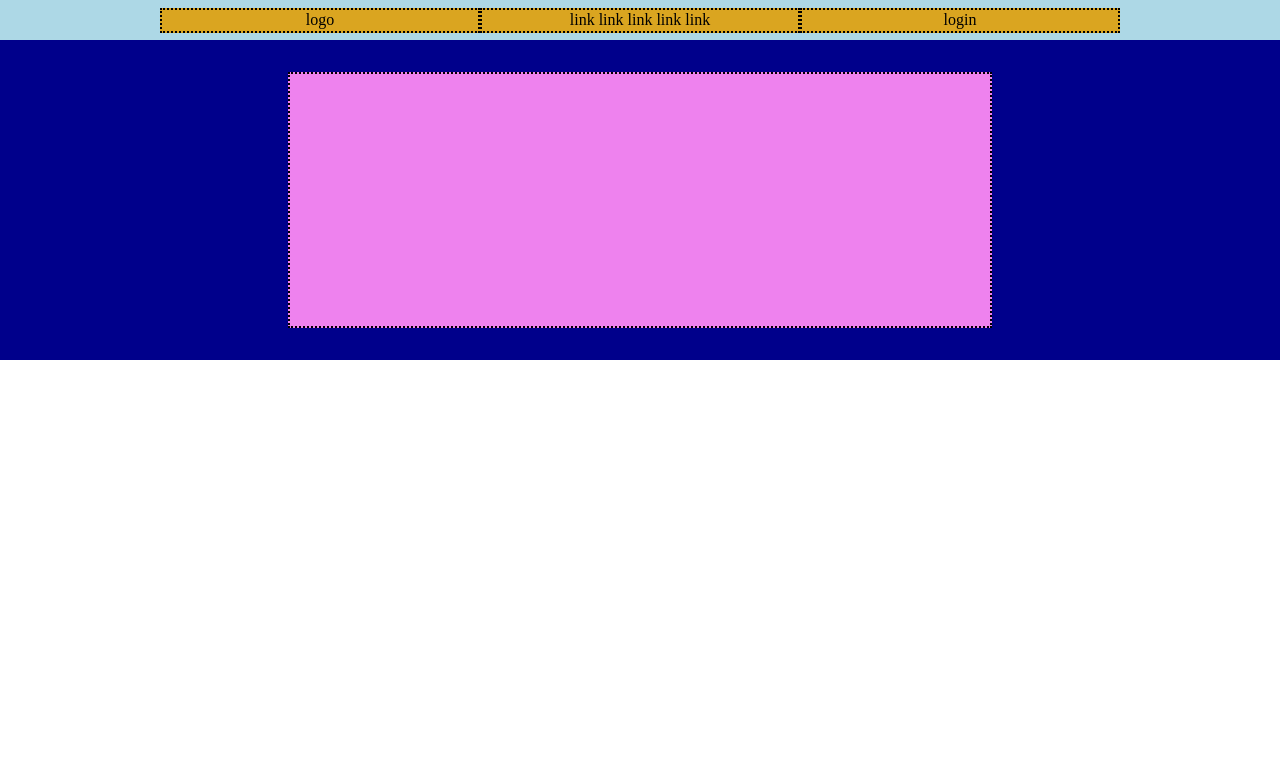
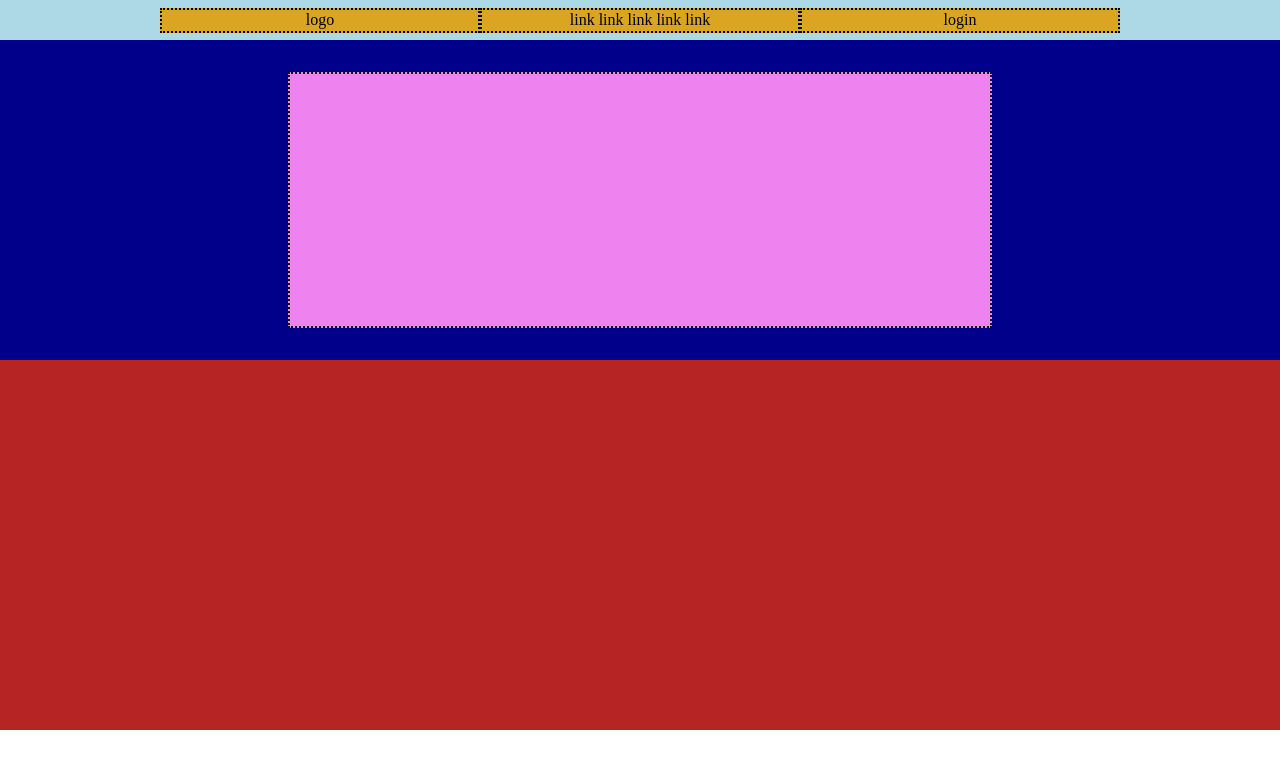
Before and after one commit to BernardoBarbucci/htmlcss-struttura-discord, a plain HTML site: page index.html in a window 1280 px wide. Drawn offline with Linux system fonts and the light colour scheme.

Commit message:
background secondo box

```diff
--- a/CSS/style.css
+++ b/CSS/style.css
@@ -46,6 +46,19 @@ header{
     width: 55%;
     height: 80%;
     background-color: rgb(238, 130, 238);
-    border: 2px dotted;s
+    border: 2px dotted;
 }
 /* fine section box rosa con sfondo blu*/
+
+/* section box blu-rosa con sfondo bianco*/
+.container-due{
+    background-color: rgb(182, 36, 36);
+    height: 370px;
+    display: flex;
+    justify-content: center;
+    align-items: center;
+}
+
+.container-due>.blu-rosa{
+
+}
--- a/index.html
+++ b/index.html
@@ -11,19 +11,23 @@
 <body>
 
     <main>
+        <!--navbar-->
         <header class="box">
             <div class="nav">logo</div>
             <div class="nav">link link link link link</div>
             <div class="nav">login</div>
         </header>
 
+        <!--box rosa con sfondo blu-->
         <section class="container">
             <div class="rosa-box"></div>
-
-
-
         </section>
 
+        <!--box rosa-blu con sfondo bianco-->
+        <section class="container-due">
+            <div class="blu-rosa">
+            </div>
+        </section>
 
 
 
```
